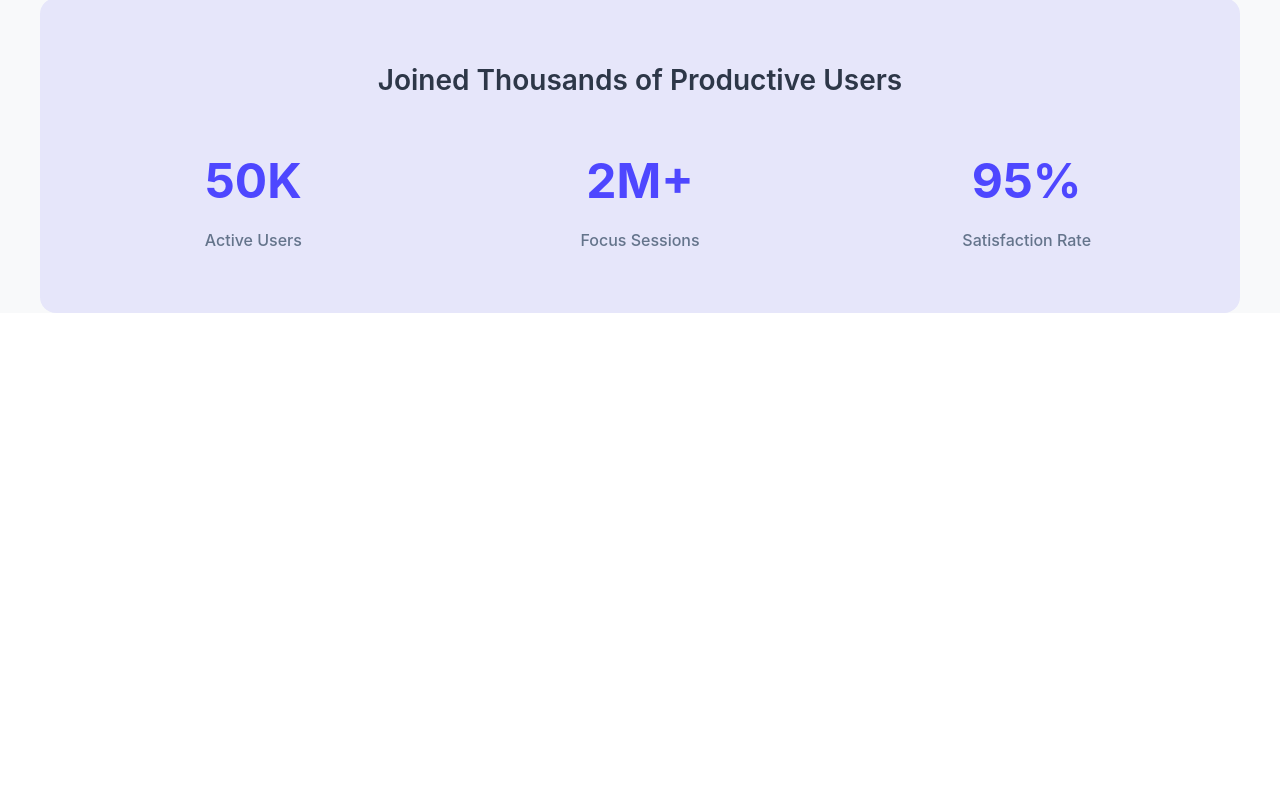
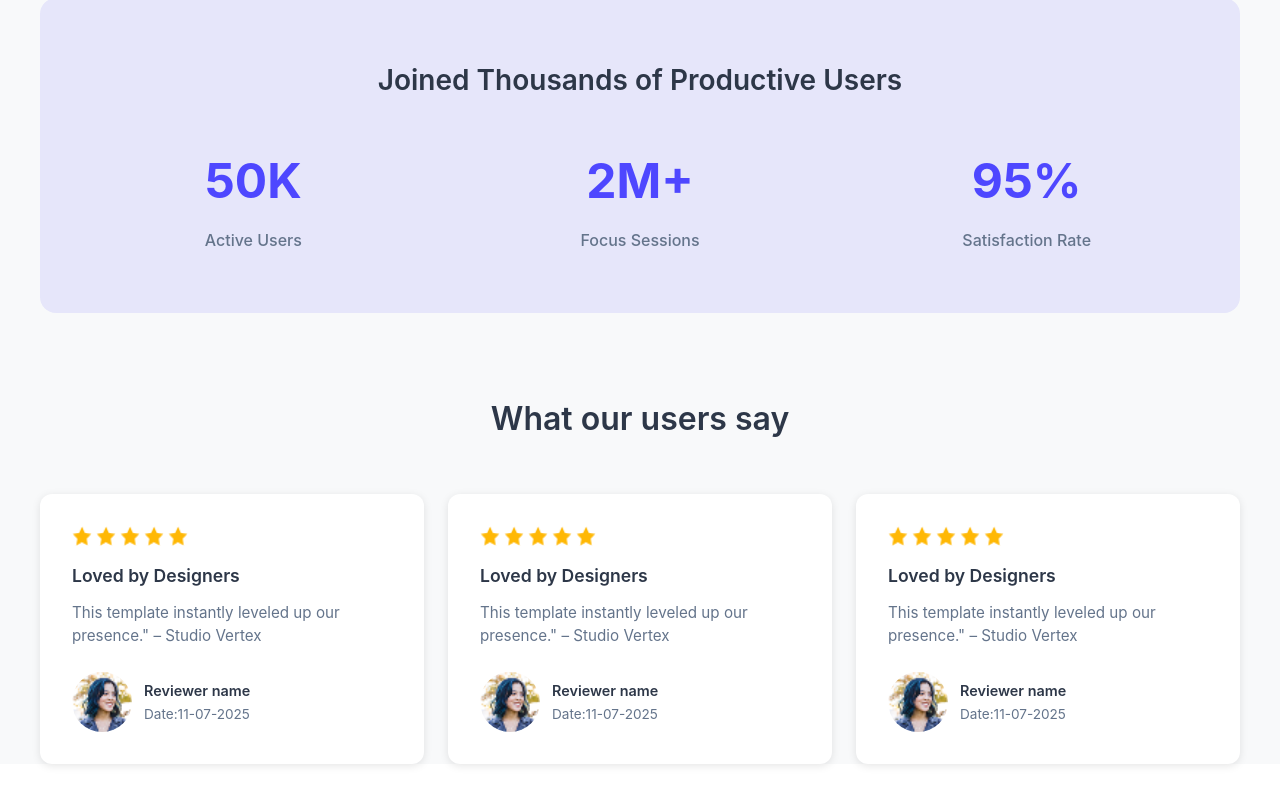
Before and after one commit to Dipteskundu/Webflow-Agencies, a plain HTML site: page index.html in a window 1280 px wide. Shown: the part 1134-1938 px from the top of the page. Before the commit the page ends 1527 px from the top, so only its background shows below. Drawn offline with Linux system fonts and the light colour scheme.

Commit message:
completed the third main section review section

```diff
--- a/index.html
+++ b/index.html
@@ -61,6 +61,68 @@
             </div>
         </section>
 
+        <!-- Review section -->
+
+           <section class="review">
+        <h2>What our users say</h2>
+        <div class="rateing-card">
+            <div class="comment">
+                <div class="stars">
+                    <img class="star" src="assets/icon-star.png" alt="star icon loading">
+                    <img class="star" src="assets/icon-star.png" alt="star icon loading">
+                    <img class="star" src="assets/icon-star.png" alt="star icon loading">
+                    <img class="star" src="assets/icon-star.png" alt="star icon loading">
+                    <img class="star" src="assets/icon-star.png" alt="star icon loading">
+                </div>
+                <h5>Loved by Designers</h5>
+                <p>This template instantly leveled up our presence." – Studio Vertex</p>
+                <div class="profile-details">
+                    <img class="profile-pic" src="assets/avatar.png" alt="profile pic loading">
+                    <div class="user-profile">
+                        <h5>Reviewer name</h5>
+                        <p>Date:11-07-2025</p>
+                    </div>
+                </div>
+            </div>
+            <div class="comment">
+                <div class="stars">
+                    <img class="star" src="assets/icon-star.png" alt="star icon loading">
+                    <img class="star" src="assets/icon-star.png" alt="star icon loading">
+                    <img class="star" src="assets/icon-star.png" alt="star icon loading">
+                    <img class="star" src="assets/icon-star.png" alt="star icon loading">
+                    <img class="star" src="assets/icon-star.png" alt="star icon loading">
+                </div>
+                <h5>Loved by Designers</h5>
+                <p>This template instantly leveled up our presence." – Studio Vertex</p>
+                <div class="profile-details">
+                    <img class="profile-pic" src="assets/avatar.png" alt="profile pic loading">
+                    <div class="user-profile">
+                        <h5>Reviewer name</h5>
+                        <p>Date:11-07-2025</p>
+                    </div>
+                </div>
+            </div>
+            <div class="comment">
+                <div class="stars">
+                    <img class="star" src="assets/icon-star.png" alt="star icon loading">
+                    <img class="star" src="assets/icon-star.png" alt="star icon loading">
+                    <img class="star" src="assets/icon-star.png" alt="star icon loading">
+                    <img class="star" src="assets/icon-star.png" alt="star icon loading">
+                    <img class="star" src="assets/icon-star.png" alt="star icon loading">
+                </div>
+                <h5>Loved by Designers</h5>
+                <p>This template instantly leveled up our presence." – Studio Vertex</p>
+                <div class="profile-details">
+                    <img class="profile-pic" src="assets/avatar.png" alt="profile pic loading">
+                    <div class="user-profile">
+                        <h5>Reviewer name</h5>
+                        <p>Date:11-07-2025</p>
+                    </div>
+                </div>
+            </div>
+        </div>
+    </section>
+
     </main>
 
 </body>
--- a/styles.css
+++ b/styles.css
@@ -157,3 +157,83 @@ img {
 }
 
 /* productive_user ends */
+
+.review {
+    margin: 80px 40px;
+    text-align: left;
+}
+
+.review h2 {
+    text-align: center;
+    margin-bottom: 50px;
+    font-size: 2rem;
+    font-weight: 600;
+    color: #2d3748;
+}
+
+.rateing-card {
+    display: flex;
+    justify-content: space-between;
+    gap: 24px;
+}
+
+.comment {
+    text-align: left;
+    padding: 32px;
+    background-color: white;
+    border-radius: 12px;
+    flex: 1;
+    box-shadow: 0 2px 8px rgba(0, 0, 0, 0.1);
+}
+
+.stars {
+    display: flex;
+    gap: 4px;
+    margin-bottom: 16px;
+}
+
+.comment img.star {
+    width: 20px;
+    height: 20px;
+}
+
+.comment h5 {
+    font-size: 1.1rem;
+    font-weight: 600;
+    color: #2d3748;
+    margin-bottom: 12px;
+}
+
+.comment p {
+    color: #64748b;
+    font-size: 0.95rem;
+    line-height: 1.5;
+    margin-bottom: 24px;
+}
+
+.profile-details {
+    display: flex;
+    gap: 12px;
+    align-items: center;
+}
+
+.profile-pic {
+    border-radius: 50%;
+    width: 60px;
+    height: 60px;
+}
+
+.user-profile h5 {
+    font-size: 0.9rem;
+    font-weight: 600;
+    color: #2d3748;
+    margin: 0 0 2px 0;
+}
+
+.user-profile p {
+    color: #64748b;
+    font-size: 0.85rem;
+    margin: 0;
+}
+
+/* Review section ends */
```
